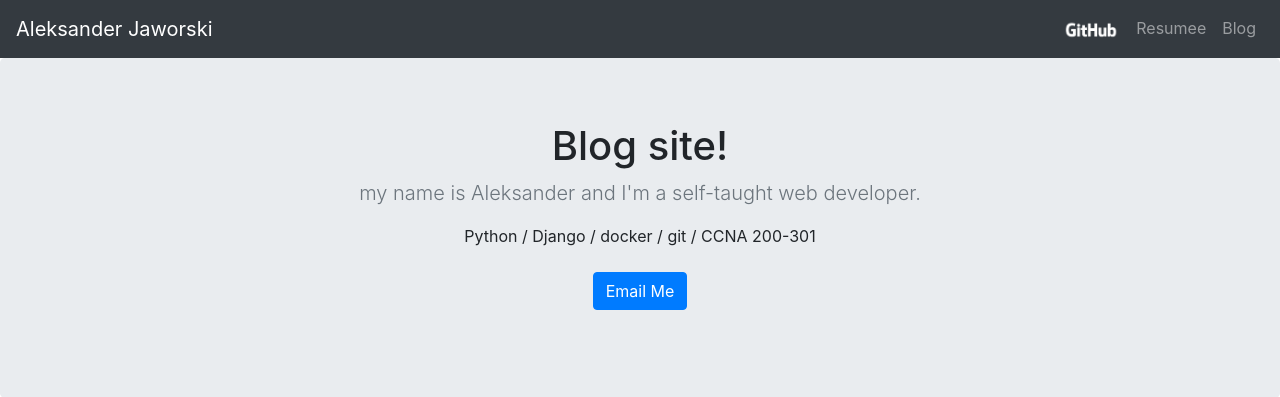
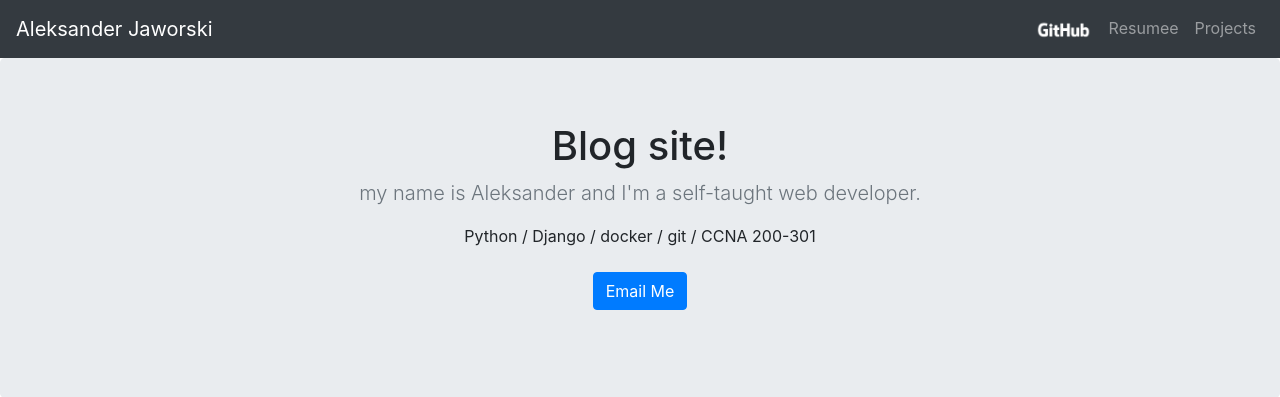
Before and after one commit to JaworskiAleksander/portfolio_site, a Django app: page /blog/ in a window 1280 px wide. Shown: the top 397 px of the page. Run offline with Django 3.2, Linux system fonts and the light colour scheme; some libraries are stand-ins or nearby versions.

Commit message:
renamed blogs main tempalte

```diff
--- a/portfolio_project/blog/templates/blog/home.html
+++ b/portfolio_project/blog/templates/blog/allblogs.html
@@ -58,7 +58,7 @@
                     <img src="/media/images/GitHub_Logo_White.png" alt="" height="24">
                 </a>
                 <a class="nav-item nav-link" href="#">Resumee</a>
-                <a class="nav-item nav-link" href="#">Blog</a>
+                <a class="nav-item nav-link" href="{% url 'home' %}">Projects</a>
               </div>
             </div>
         </nav>
--- a/portfolio_project/blog/views.py
+++ b/portfolio_project/blog/views.py
@@ -2,4 +2,4 @@ from django.shortcuts import render
 
 # Create your views here.
 def allblogs(request):
-    return render(request,'blog/home.html')
+    return render(request,'blog/allblogs.html')
```
Also changed, not shown: readme.md.
